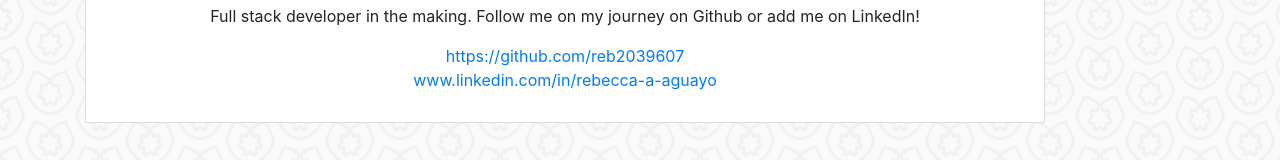
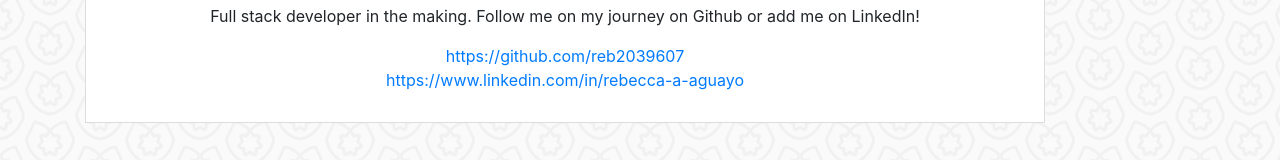
Before and after one commit to reb2039607/Bootstrap-Portfolio, a plain HTML site: page index.html in a window 1280 px wide. Shown: the part 707-867 px from the top of the page. Drawn offline with nearby package versions, Linux system fonts and the light colour scheme.

Commit message:
fixed url

```diff
--- a/index.html
+++ b/index.html
@@ -70,7 +70,7 @@
 
             <a href="https://github.com/reb2039607">https://github.com/reb2039607</a>
             <br>
-            <a href="www.linkedin.com/in/rebecca-a-aguayo">www.linkedin.com/in/rebecca-a-aguayo</a>
+            <a href="https://www.linkedin.com/in/rebecca-a-aguayo">https://www.linkedin.com/in/rebecca-a-aguayo</a>
 
         </section>
 
```
